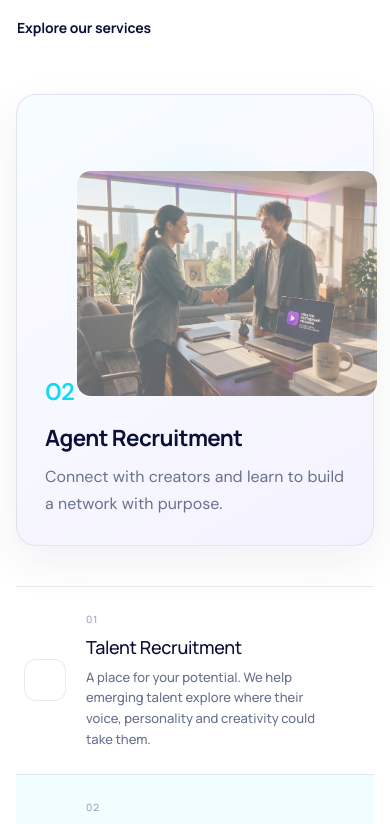
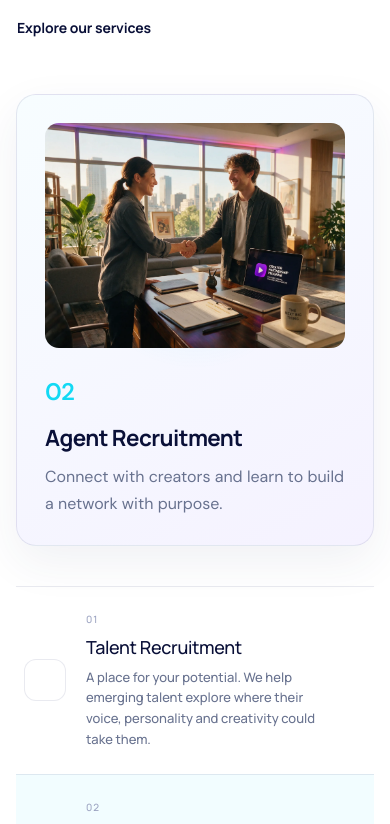
Before and after one commit to code-x-prime/streamintia, a Next.js app: page / in a window 390 px wide. Shown: the part 4520-5344 px from the top of the page. Built offline with nearby package versions, Linux system fonts and the light colour scheme; no server answers; some icons are missing.

Commit message:
refactor: adjust layout and styling for PlatformWobbleGrid and service feature art

```diff
--- a/src/components/home/PlatformWobbleGrid.tsx
+++ b/src/components/home/PlatformWobbleGrid.tsx
@@ -13,44 +13,44 @@ const cardTints = [
 
 export function PlatformWobbleGrid({ platforms }: { platforms: Platform[] }) {
   return (
-    <div className="grid grid-cols-3 gap-4 max-[640px]:grid-cols-1">
+    <div className="grid grid-cols-3 gap-4 max-[640px]:grid-cols-2 max-[640px]:gap-3">
       {platforms.map((platform, index) => (
         <WobbleCard
           key={platform.slug}
           tint={cardTints[index % cardTints.length]}
           containerClassName={`min-h-[220px] col-span-1 ${
             index === 0 || index === 3
-              ? "col-span-2 max-[640px]:col-span-1 max-[640px]:min-h-[200px]"
-              : "max-[640px]:min-h-[200px]"
+              ? "col-span-2 max-[640px]:min-h-[170px]"
+              : "max-[640px]:min-h-[170px]"
           } group/wobble`}
         >
           <Link
             href={`/platforms/${platform.slug}`}
             className="flex h-full flex-col text-white hover:no-underline"
           >
-            <div className="mb-6 flex items-center justify-between">
+            <div className="mb-6 flex items-center justify-between max-[640px]:mb-3">
               {platform.logo ? (
                 <Image
                   src={platform.logo.src}
                   alt=""
                   width={40}
                   height={40}
-                  className="h-10 w-10 rounded-[0.6rem] bg-[rgb(255_255_255/0.92)] p-1"
+                  className="h-10 w-10 rounded-[0.6rem] bg-[rgb(255_255_255/0.92)] p-1 max-[640px]:h-8 max-[640px]:w-8"
                 />
               ) : (
-                <HomeIcon name="broadcast" className="h-10 w-10 rounded-[0.6rem] bg-[rgb(255_255_255/0.92)] p-1" />
+                <HomeIcon name="broadcast" className="h-10 w-10 rounded-[0.6rem] bg-[rgb(255_255_255/0.92)] p-1 max-[640px]:h-8 max-[640px]:w-8" />
               )}
-              <span className="rounded-full border border-[rgb(255_255_255/0.25)] px-2 py-[0.2rem] text-[0.625rem] tracking-[0.08em] uppercase text-[rgb(255_255_255/0.7)]">
+              <span className="rounded-full border border-[rgb(255_255_255/0.25)] px-2 py-[0.2rem] text-[0.625rem] tracking-[0.08em] uppercase text-[rgb(255_255_255/0.7)] max-[640px]:px-1.5 max-[640px]:text-[0.5625rem]">
                 Preview
               </span>
             </div>
-            <h3 className="mb-2 text-[1.4rem] font-[650] tracking-[-0.02em]">
+            <h3 className="mb-2 text-[1.4rem] font-[650] tracking-[-0.02em] max-[640px]:text-[1.05rem]">
               {platform.name}
             </h3>
-            <p className="max-w-[22rem] text-[0.8125rem] leading-[1.7] text-[rgb(255_255_255/0.72)]">
+            <p className="max-w-[22rem] text-[0.8125rem] leading-[1.7] text-[rgb(255_255_255/0.72)] max-[640px]:text-[0.75rem] max-[640px]:leading-[1.55]">
               {platform.description}
             </p>
-            <span className="mt-auto inline-flex items-center gap-[0.4rem] pt-4 text-white [&>svg]:h-4 [&>svg]:w-4 [&>svg]:transition-transform [&>svg]:duration-250 group-hover/wobble:[&>svg]:translate-x-1">
+            <span className="mt-auto inline-flex items-center gap-[0.4rem] pt-4 text-white [&>svg]:h-4 [&>svg]:w-4 [&>svg]:transition-transform [&>svg]:duration-250 group-hover/wobble:[&>svg]:translate-x-1 max-[640px]:pt-2">
               <HomeIcon name="arrow" />
             </span>
           </Link>
--- a/src/styles/home.css
+++ b/src/styles/home.css
@@ -783,12 +783,11 @@ body:has(.home-page) .site-footer .footer-cta {
     gap: 1rem;
   }
   .service-feature-art {
-    position: absolute;
-    right: -2rem;
-    top: 3rem;
-    width: 55%;
-    height: 70%;
-    opacity: 0.6;
+    position: relative;
+    width: 100%;
+    height: auto;
+    aspect-ratio: 4 / 3;
+    opacity: 1;
   }
   .process-steps {
     grid-template-columns: 1fr;
```
